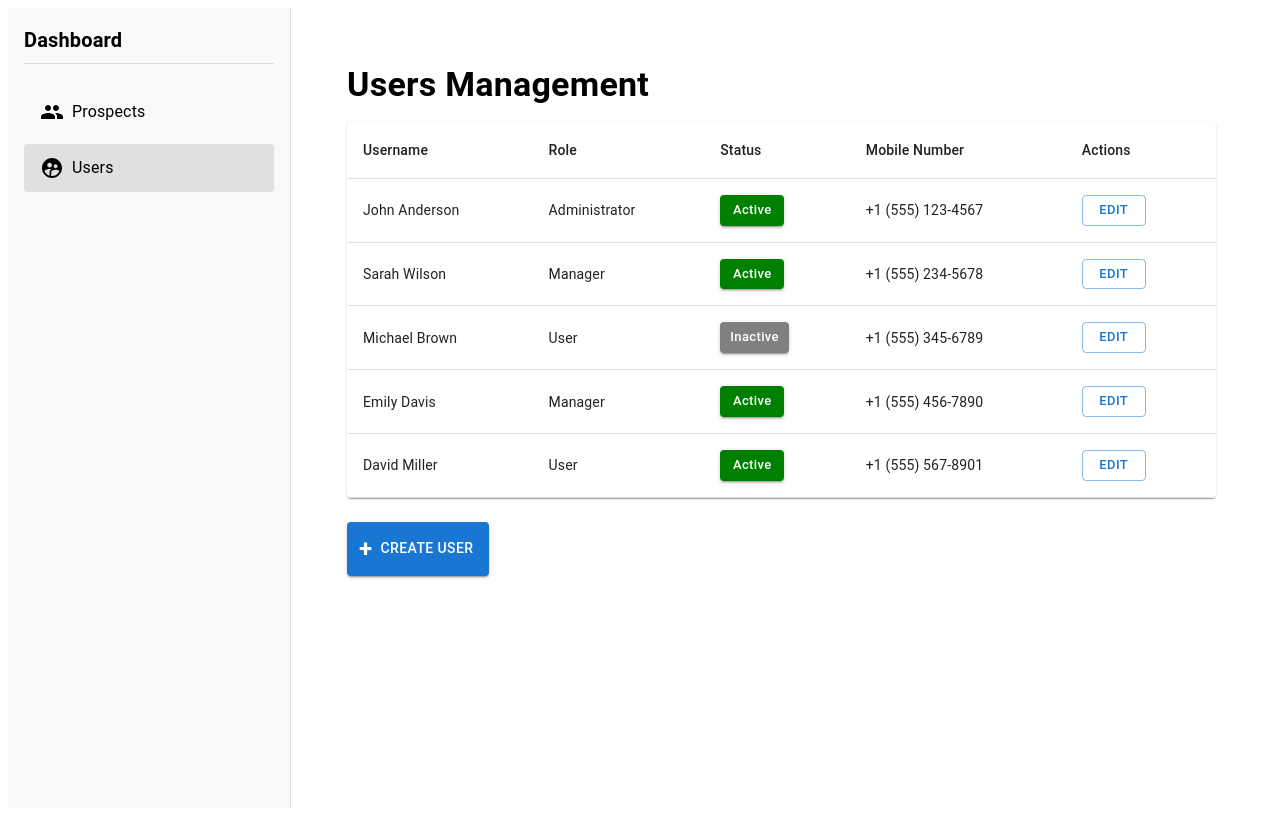
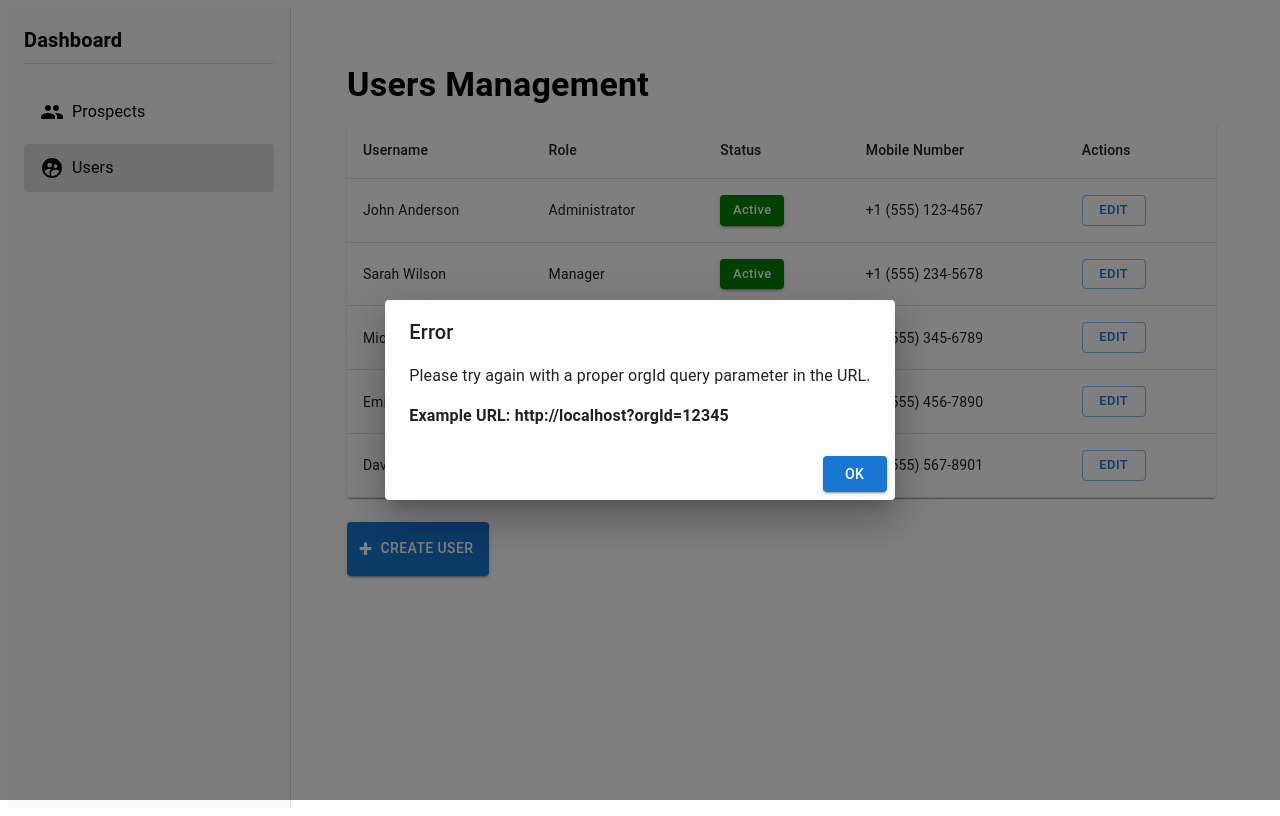
Before and after one commit to lakshmanachimata/fverify_fe, a React (Create React App) app: page /dashboard/users in a window 1280 px wide. Built offline with nearby package versions, Linux system fonts and the light colour scheme.

Commit message:
added users dashboard

```diff
--- a/src/App.jsx
+++ b/src/App.jsx
@@ -1,13 +1,16 @@
 import React from "react";
 import { BrowserRouter as Router, Routes, Route } from "react-router-dom";
+import { Dialog, DialogTitle, DialogContent, DialogActions, Button, Typography } from "@mui/material";
 import SignInScreen from "./components/SignInScreen";
 import DashboardLayout from "./components/DashboardLayout";
 import ProspectsDashboard from "./components/ProspectsDashboard";
 import UsersDashboard from "./components/UsersDashboard";
+import OrgIdValidator from "./components/OrgIdValidator"; // New component
 
 const App = () => {
   return (
     <Router>
+      <OrgIdValidator>
         <Routes>
           <Route path="/" element={<SignInScreen />} />
           <Route path="/dashboard" element={<DashboardLayout />}>
@@ -15,6 +18,7 @@ const App = () => {
             <Route path="users" element={<UsersDashboard />} />
           </Route>
         </Routes>
+      </OrgIdValidator>
     </Router>
   );
 };
--- /dev/null
+++ b/src/components/OrgIdValidator.jsx
@@ -0,0 +1,45 @@
+import React, { useEffect, useState } from "react";
+import { useSearchParams } from "react-router-dom";
+import { Dialog, DialogTitle, DialogContent, DialogActions, Button, Typography } from "@mui/material";
+
+const OrgIdValidator = ({ children }) => {
+  const [openDialog, setOpenDialog] = useState(false);
+  const [searchParams] = useSearchParams();
+
+  useEffect(() => {
+    const orgIdParam = searchParams.get("orgId");
+    if (!orgIdParam) {
+      setOpenDialog(true); // Show dialog if orgId is missing
+    }
+  }, [searchParams]);
+
+  const handleDialogClose = () => {
+    setOpenDialog(false);
+    // Optionally redirect to a different page or reload
+    // window.location.href = "/";
+  };
+
+  return (
+    <>
+      {children}
+      <Dialog open={openDialog} onClose={handleDialogClose}>
+        <DialogTitle>Error</DialogTitle>
+        <DialogContent>
+          <Typography>
+            Please try again with a proper orgId query parameter in the URL.
+          </Typography>
+          <Typography sx={{ marginTop: 2, fontWeight: "bold" }}>
+            Example URL: {`${window.location.origin}?orgId=12345`}
+          </Typography>
+        </DialogContent>
+        <DialogActions>
+          <Button onClick={handleDialogClose} color="primary" variant="contained">
+            OK
+          </Button>
+        </DialogActions>
+      </Dialog>
+    </>
+  );
+};
+
+export default OrgIdValidator;
```
Lines whose indentation alone changed are shown as unchanged.
